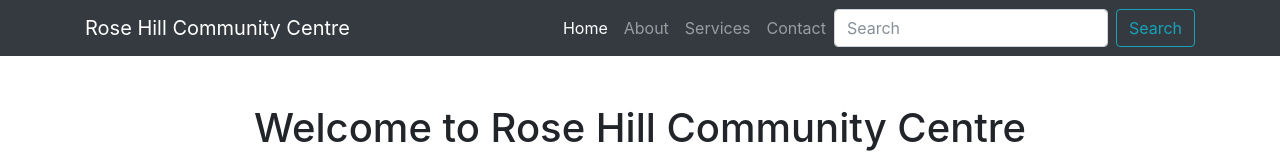
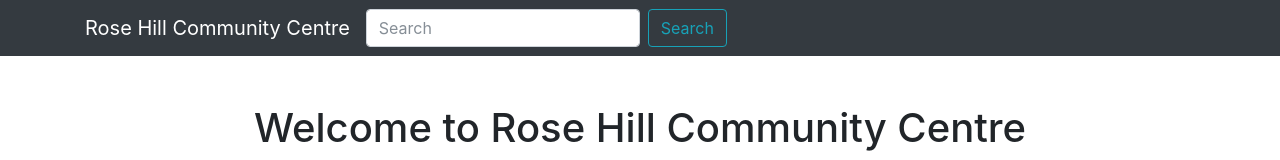
Before and after one commit to OxfordCityCouncil/rosehill, a website: page index.html in a window 1280 px wide. Shown: the top 160 px of the page. Drawn offline with Linux system fonts and the light colour scheme.

Commit message:
Update index.html

```diff
--- a/index.html
+++ b/index.html
@@ -41,22 +41,7 @@
           <span class="navbar-toggler-icon"></span>
         </button>
         <div class="collapse navbar-collapse" id="navbarResponsive">
-          <ul class="navbar-nav ml-auto">
-            <li class="nav-item active">
-              <a class="nav-link" href="#">Home
-                <span class="sr-only">(current)</span>
-              </a>
-            </li>
-            <li class="nav-item">
-              <a class="nav-link" href="#">About</a>
-            </li>
-            <li class="nav-item">
-              <a class="nav-link" href="#">Services</a>
-            </li>
-            <li class="nav-item">
-              <a class="nav-link" href="#">Contact</a>
-            </li>
-          </ul>
+
             <form class="form-inline">
               <input class="form-control mr-sm-2" type="search" placeholder="Search" aria-label="Search">
               <button class="btn btn-outline-info my-2 my-sm-0" type="submit">Search</button>
```
